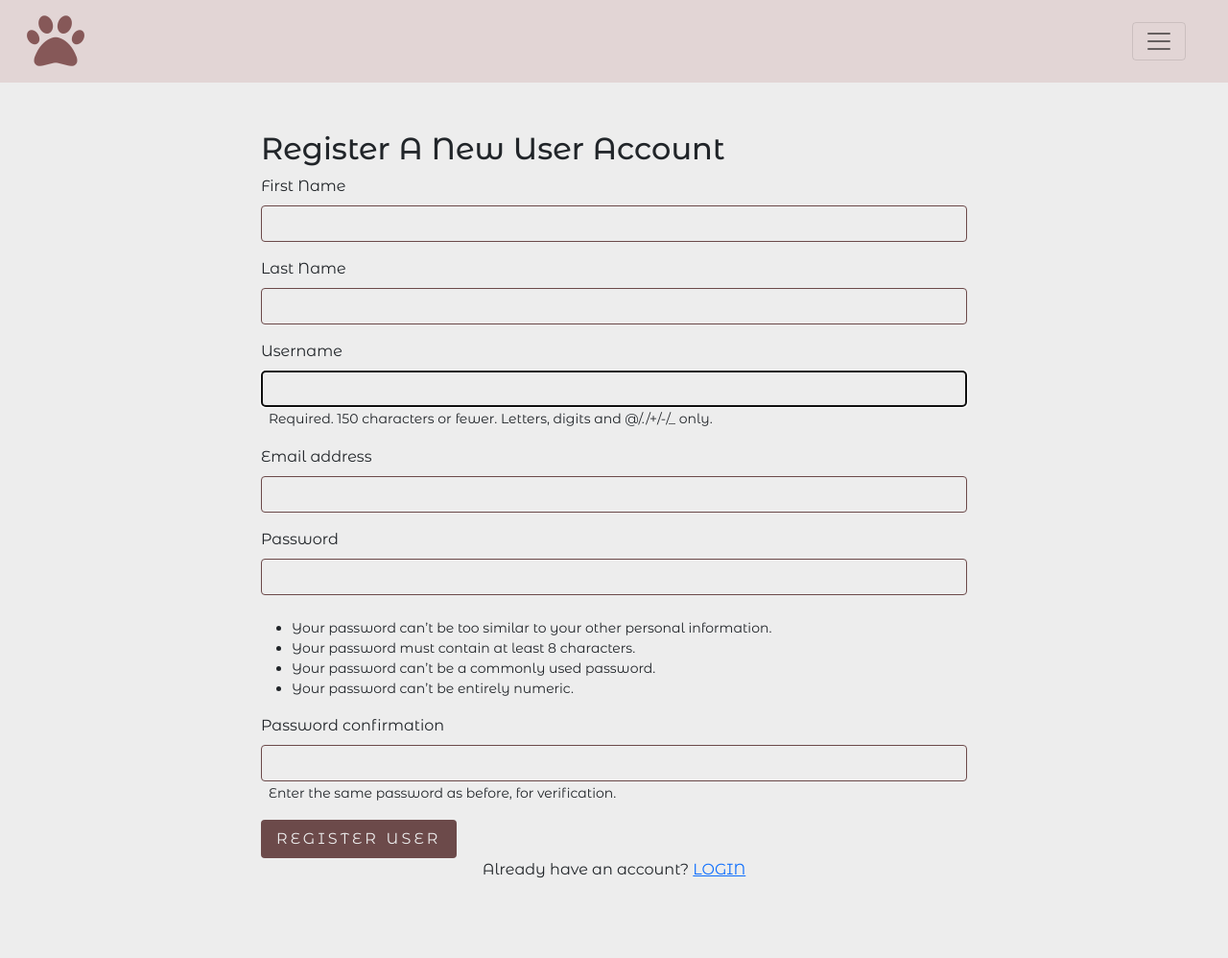
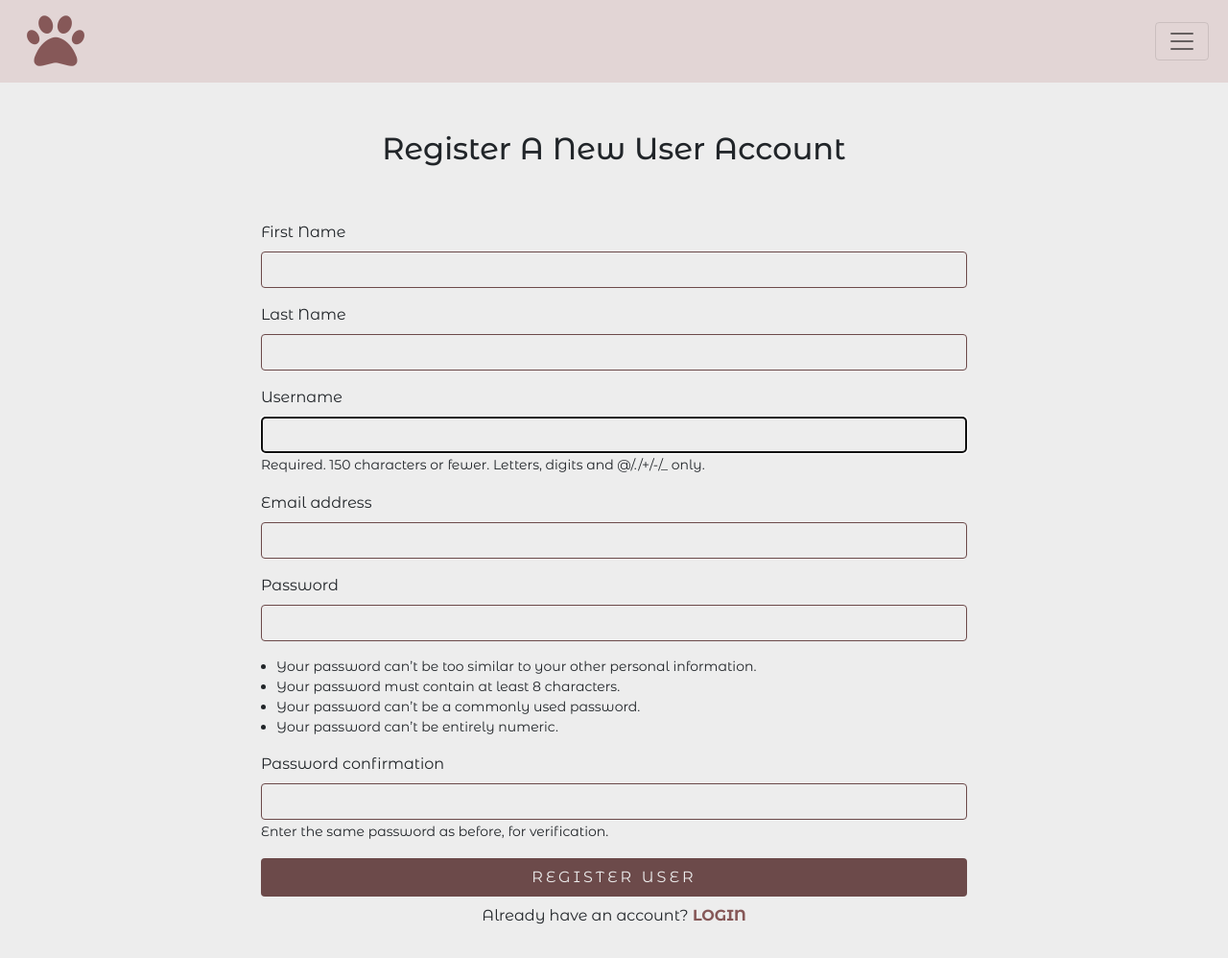
Before and after one commit to finnsterfran/BuddyClubhouse-MS4, a Django app: page /users/register/ in a window 1280 px wide. Shown: the whole page at 96% size. Before the commit the page ends 915 px from the top, so only its background shows below. Run offline with Django 3.2, Linux system fonts and the light colour scheme; some libraries are stand-ins or nearby versions; some web fonts are replaced.

Commit message:
adjust user.css for login_register.html

```diff
--- a/static/css/base.css
+++ b/static/css/base.css
@@ -34,6 +34,10 @@ a:hover {
 color: var(--navhover-color);
 }
 
+button.navbar-toggler {
+    margin: 0.5rem;
+}
+
 .button {
 background-color: var(--button-color);
 color: var(--light);
@@ -44,7 +48,8 @@ text-transform: uppercase;
 }
 
 .button:hover {
-background-color: var(--light);
+background-color: var(--navhover-color);
+border: 1px solid var(--button-color);
 color: var(--button-color);
 }
 
--- a/static/css/users.css
+++ b/static/css/users.css
@@ -31,11 +31,8 @@ input {
 }
 
 .button {
-    width: fit-content;
-}
-
-.help-text {
-    padding-left: 0.5rem;
+    width: 100%;
+    margin-bottom: 0.5rem;
 }
 
 .form-error {
@@ -45,3 +42,36 @@ input {
 .form-anchor {
     padding-left: 0.5rem;
 }
+
+ul {
+    padding-left: 1rem;
+    padding-top: 1rem;
+}
+
+a {
+    text-decoration: none;
+    font-weight: bold;
+    color: var(--logo-color);
+}
+
+a:hover {
+    color: var(--navhover-color);
+}
+
+/* media queries */
+/* // Small devices (landscape phones, 576px and up)
+@media (min-width: 576px) { ... }
+
+
+
+// Medium devices (tablets, 768px and up)
+@media (min-width: 768px) { ... }
+
+// Large devices (desktops, 992px and up)
+@media (min-width: 992px) { ... }
+
+// X-Large devices (large desktops, 1200px and up)
+@media (min-width: 1200px) { ... }
+
+// XX-Large devices (larger desktops, 1400px and up)
+@media (min-width: 1400px) { ... } */
--- a/users/templates/users/login_register.html
+++ b/users/templates/users/login_register.html
@@ -21,7 +21,7 @@
         <div class="col-sm-12 col-md-8 offset-md-2">
 
             {% if page == 'register' %}
-            <h2>Register A New User Account</h2>
+            <h2 class="text-center pb-lg-5">Register A New User Account</h2>
             <form action="{% url 'register' %}" method="POST">
                 {% csrf_token %}
 
@@ -56,8 +56,10 @@
                     <input type="password" name="password" placeholder="Your password..." id="form-input-password">
                 </div>
                 <a class="form-anchor" href="{% url 'account_reset_password' %}">Can't remember your password?</a>
+                <br><br>
                 <input type="submit" class="btn button" value="Login">
-                <p class="text-center">Don't have an account yet? <a href="{% url 'register' %}">SIGN UP</a> for one!</p>
+                <p class="text-center">Don't have an account yet? <br>
+                     <a href="{% url 'register' %}">SIGN UP</a> for one!</p>
 
             </form>
             {% endif %}
```
